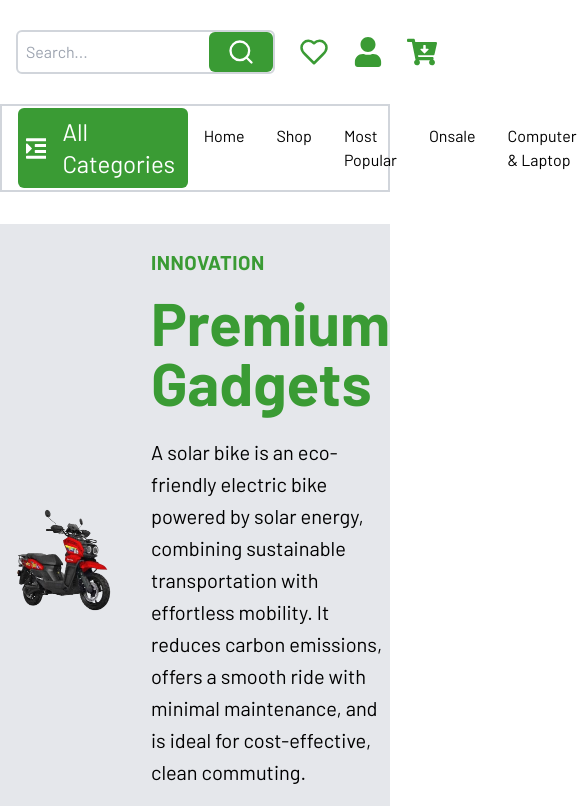
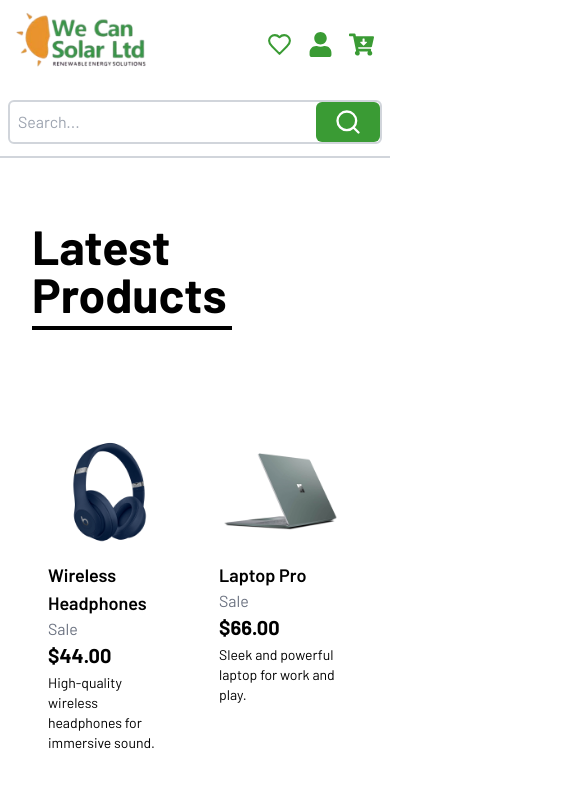
Before and after one commit to vikky269/SOLARLTD, a React (Vite) app: page / in a window 390 px wide. Shown: the top 806 px of the page, 585 px wide, since content can reach past the window. Built offline with nearby package versions, Linux system fonts and the light colour scheme; the HTML template or start-up script is replaced by a standard one.

Commit message:
implemented mobile responsiveness

```diff
--- a/src/components/Category/CategoryLinks.tsx
+++ b/src/components/Category/CategoryLinks.tsx
@@ -33,7 +33,7 @@ const CategoryLinks = () => {
 
 
   return (
-    <div ref={dropdownRef} className="relative border-gray-300 border-2 px-4 py-[2px] flex items-center gap-4">
+    <div ref={dropdownRef} className=" hidden relative border-gray-300 border-2 px-4 py-[2px] md:flex items-center gap-4">
 
       <div onClick={toggleDropdown} className="bg-[#3A9B34] rounded-md flex items-center p-2 gap-4 cursor-pointer">
         <FaIndent  size={25} className="text-white "/>
--- a/src/components/Footer/Footer.tsx
+++ b/src/components/Footer/Footer.tsx
@@ -4,11 +4,11 @@ import { Link } from "react-router-dom"
 const Footer = () => {
   return (
   <div className="flex flex-col bg-gray-100">
-     <div className="bg-gray-100 pt-12  gap-4 flex justify-between">
+     <div className="bg-gray-100 pt-12  gap-4 flex flex-col md:flex-row justify-between">
         {/** LOGO AND COMPANY DESCRIPTION */}
       <div className="px-3 md:px-6 flex flex-col w-full md:w-1/3 max-w-lg">
-        <img src="/solar.png" alt="" className=" object-contain cursor-pointer " />
-        <span className=" text-[12px] md:text-sm font-medium">
+        <img src="/solar.png" alt="" className="cursor-pointer" />
+        <span className=" text-[14px] md:text-sm font-medium">
          We Can Solar Ltd provides innovative renewable energy solutions and electrical products,
          including power banks and solar-powered appliances, ensuring eco-friendly and
          reliable power for all needs.
--- a/src/components/HeroCarousel/HeroCarousel.tsx
+++ b/src/components/HeroCarousel/HeroCarousel.tsx
@@ -32,11 +32,11 @@ const HeroCarousel:React.FC = () => {
   return (
 
       <Carousel
-      className='bg-gray-200 mt-8'
+      className=' hidden md:bg-gray-200 mt-8'
           responsive={responsive}
           swipeable={true}
           draggable={false}
-          showDots={true}
+          showDots={false}
           ssr={true} // means to render carousel on server-side.
           infinite={true}
          // autoPlay={deviceType !== "mobile" ? true : false}
@@ -50,7 +50,9 @@ const HeroCarousel:React.FC = () => {
           dotListClass="custom-dot-list-style"
           itemClass="carousel-item-padding-40-px"
       >
-          <div className='mt-6 flex justify-center items-center gap-8'>
+
+
+          <div className="hidden mt-6 md:flex justify-center items-center gap-8">
               {/**CAROUSEL IMAGE */}
               <div className='cursor-pointer'>
                   <img src="/bike_4.png" alt="" />
@@ -84,7 +86,7 @@ const HeroCarousel:React.FC = () => {
               </div>
           </div>
 
-          <div className='mt-6 flex justify-center items-center gap-8'>
+          <div className='hidden mt-6 md:flex justify-center items-center gap-8'>
               {/**CAROUSEL IMAGE */}
               <div className='cursor-pointer'>
                   <img src="/bike_3.png" alt="" />
@@ -120,7 +122,7 @@ const HeroCarousel:React.FC = () => {
 
 
 
-          <div className='mt-6 flex justify-center items-center gap-8'>
+          <div className=' hidden mt-6 md:flex justify-center items-center gap-8'>
               {/**CAROUSEL IMAGE */}
               <div className='cursor-pointer'>
                   <img src="/bike_4.png" alt="" />
@@ -157,7 +159,7 @@ const HeroCarousel:React.FC = () => {
 
 
 
-          <div className='mt-6 flex justify-center items-center gap-8'>
+          <div className='hidden mt-6 md:flex justify-center items-center gap-8'>
               {/**CAROUSEL IMAGE */}
               <div className='cursor-pointer flex items-center justify-center pl-12'>
                   <img src="/bike_3.png" alt=""  className='object-center'/>
@@ -191,6 +193,8 @@ const HeroCarousel:React.FC = () => {
               </div>
           </div>
 
+
+
       </Carousel>
 
   )
--- a/src/components/HomeProuductList/HomeProductList.tsx
+++ b/src/components/HomeProuductList/HomeProductList.tsx
@@ -6,7 +6,7 @@ const HomeProductList:React.FC = () => {
           <div className="grid grid-cols-2 md:grid-cols-5 gap-4 cursor-pointer">
               {products.map((product) => (
                   <div key={product.id} className="p-4 rounded-lg hover:bg-white hover:rounded-lg hover:shadow-xl transition-all">
-                      <img src={product.image} alt={product.name} className="w-full h-40  object-cover" />
+                      <img src={product.image} alt={product.name} className="w-full" />
                       <h3 className="text-lg font-semibold mt-2">{product.name}</h3>
                       <p className="text-gray-500">{product.sale ? "Sale" : "Regular Price"}</p>
                       <p className="text-xl font-bold">${product.price.toFixed(2)}</p>
--- a/src/components/Layout/Layout.tsx
+++ b/src/components/Layout/Layout.tsx
@@ -7,7 +7,9 @@ const Layout = () => {
     <div>
       <div>
         <Navbar />
-        <CategoryLinks />
+         <div className="hidden md:block">
+           <CategoryLinks />
+         </div>
       </div>
 
       <main>
--- a/src/components/Navbar/Navbar.tsx
+++ b/src/components/Navbar/Navbar.tsx
@@ -5,30 +5,83 @@ import { FaUser } from "react-icons/fa";
 import { Link } from "react-router-dom";
 const Navbar = () => {
   return (
-    <div className="flex items-center justify-between w-full py-1 px-2">
+    <div className="w-full py-1 px-2 border-b-2 border-gray-300 pb-3 md:border-none md:pb-1">
+      {/* Mobile Layout */}
+      <div className="flex flex-col items-center justify-between md:hidden">
+        <div className="flex items-center justify-between w-full">
           <Link to="/" className="hover:scale-[1.02]">
-          <img src="/solar.png" className="w-48 h-24 p-1 cursor-pointer" />
+            <img src="/solar.png" className="w-25 h-20 p-1 cursor-pointer" />
           </Link>
-        <form className="max-w-[600px] sm:w-3/4 md:w-2/3 lg:w-1/2 flex justify-center items-center border-gray-300 border-2 rounded-md pl-2  focus-within:border-gray-500 focus-within:border-dotted transition-all duration-300">
-            <input type="text" className="outline-none flex-1" placeholder="Search..." />
-              <div className="bg-[#3A9B34] w-16 h-10 rounded-md flex justify-center items-center">
-                <LuSearch  size={28} className="text-white cursor-pointer" />
-              </div>
-        </form>
-
-        <div className="flex justify-center items-center cursor-pointer gap-6 px-6">
+          <div className="flex gap-4 px-2">
             <Link to="/favorite">
-               <LuHeart size={30}  className="text-[#3A9B34]" />
+              <LuHeart size={25} className="text-[#3A9B34]" />
             </Link>
             <Link to="/Login">
-               <FaUser size={30}  className="text-[#3A9B34]" />
+              <FaUser size={25} className="text-[#3A9B34]" />
             </Link>
             <Link to="/cart">
-               <FaCartArrowDown size={30}  className="text-[#3A9B34]" />
+              <FaCartArrowDown size={25} className="text-[#3A9B34]" />
             </Link>
           </div>
         </div>
-  )
-}
+        <form className="w-full mt-4 flex justify-center items-center border-gray-300 border-2 rounded-md pl-2 focus-within:border-gray-500 focus-within:border-dotted transition-all duration-300">
+          <input type="text" className="outline-none flex-1" placeholder="Search..." />
+          <div className="bg-[#3A9B34] w-16 h-10 rounded-md flex justify-center items-center">
+            <LuSearch size={28} className="text-white cursor-pointer" />
+          </div>
+        </form>
+      </div>
 
-export default Navbar
+      {/* Desktop Layout */}
+      <div className="hidden md:flex items-center justify-between">
+        <Link to="/" className="hover:scale-[1.02] flex justify-center items-center mb-1">
+          <img src="/solar.png" className="w-48 h-24 cursor-pointer" />
+        </Link>
+        <form className="max-w-[600px] sm:w-3/4 md:w-2/3 lg:w-1/2 flex justify-center items-center border-gray-300 border-2 rounded-md pl-2 focus-within:border-gray-500 focus-within:border-dotted transition-all duration-300">
+          <input type="text" className="outline-none flex-1" placeholder="Search..." />
+          <div className="bg-[#3A9B34] w-16 h-10 rounded-md flex justify-center items-center">
+            <LuSearch size={28} className="text-white cursor-pointer" />
+          </div>
+        </form>
+        <div className="flex justify-center items-center gap-6 px-6">
+          <Link to="/favorite">
+            <LuHeart size={30} className="text-[#3A9B34]" />
+          </Link>
+          <Link to="/Login">
+            <FaUser size={30} className="text-[#3A9B34]" />
+          </Link>
+          <Link to="/cart">
+            <FaCartArrowDown size={30} className="text-[#3A9B34]" />
+          </Link>
+        </div>
+      </div>
+    </div>
+  );
+};
+
+export default Navbar;
+
+
+// <div className="flex items-center justify-between w-full py-1 px-2">
+//       <Link to="/" className="hover:scale-[1.02]">
+//           <img src="/solar.png" className="w-48 h-24 p-1 cursor-pointer" />
+//       </Link>
+//         <form className="max-w-[600px] sm:w-3/4 md:w-2/3 lg:w-1/2 flex justify-center items-center border-gray-300 border-2 rounded-md pl-2  focus-within:border-gray-500 focus-within:border-dotted transition-all duration-300">
+//             <input type="text" className="outline-none flex-1" placeholder="Search..." />
+//               <div className="bg-[#3A9B34] w-16 h-10 rounded-md flex justify-center items-center">
+//                 <LuSearch  size={28} className="text-white cursor-pointer" />
+//               </div>
+//         </form>
+
+//         <div className="flex justify-center items-center cursor-pointer gap-6 px-6">
+//             <Link to="/favorite">
+//                <LuHeart size={30}  className="text-[#3A9B34]" />
+//             </Link>
+//              <Link to="/Login">
+//                <FaUser size={30}  className="text-[#3A9B34]" />
+//              </Link>
+//              <Link to="/cart">
+//                <FaCartArrowDown size={30}  className="text-[#3A9B34]" />
+//              </Link>
+//         </div>
+//     </div>
--- a/src/pages/Home/Home.tsx
+++ b/src/pages/Home/Home.tsx
@@ -7,7 +7,7 @@ const Home = () => {
        <HeroCarousel />
 
        <div className="mb-5 p-8">
-          <span className="font-bold text-5xl border-b-4 border-black pb-4">Latest Products</span>
+          <span className="font-bold inline-block text-5xl max-w-[200px] border-b-4 border-black pb-2">Latest Products</span>
        </div>
 
          <div className="p-8">
```
Lines whose indentation alone changed are shown as unchanged.
